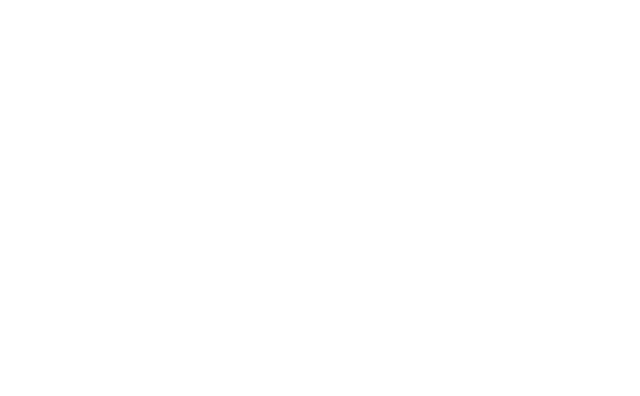
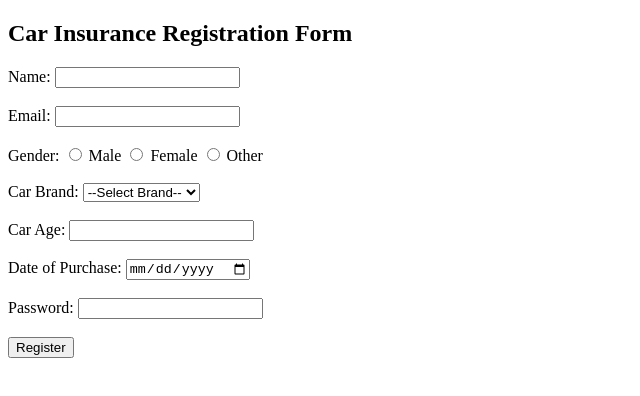
Before and after one commit to acciojob/car-insurance-form-VaishDataGeek, a website: page main.html in a window 1280 px wide. Shown: the whole page, without its empty margins (0-640 px from the left). Drawn offline with Linux system fonts and the light colour scheme.

Commit message:
created a submission

```diff
--- a/main.html
+++ b/main.html
@@ -4,10 +4,59 @@
 
 <head>
 	<link rel="stylesheet" href="styles.css">
+	  <title>Car Insurance Registration Form</title>
 </head>
 
 <body>
 	<!-- the entire body must be written by student -->
+	<h2>Car Insurance Registration Form</h2>
+  <form method="post">
+
+    <!-- Name -->
+    <label for="name">Name:</label>
+    <input type="text" id="name" name="name" required><br><br>
+
+    <!-- Email -->
+    <label for="email">Email:</label>
+    <input type="email" id="email" name="email" required><br><br>
+
+    <!-- Gender -->
+    <label>Gender:</label>
+    <input type="radio" id="male" name="gender" value="Male" required>
+    <label for="male">Male</label>
+
+    <input type="radio" id="female" name="gender" value="Female" required>
+    <label for="female">Female</label>
+
+    <input type="radio" id="other" name="gender" value="Other" required>
+    <label for="other">Other</label><br><br>
+
+    <!-- Car Brands -->
+    <label for="cars">Car Brand:</label>
+    <select id="cars" name="cars">
+      <option value="">--Select Brand--</option>
+      <option value="BMW">BMW</option>
+      <option value="Audi">Audi</option>
+      <option value="Mercedez">Mercedez</option>
+    </select><br><br>
+
+    <!-- Car Age -->
+    <label for="carage">Car Age:</label>
+    <input type="number" id="carage" name="carage" required><br><br>
+
+    <!-- Date of Purchase -->
+    <label for="dop">Date of Purchase:</label>
+    <input type="date" id="dop" name="dop" required><br><br>
+
+    <!-- Password -->
+    <label for="password">Password:</label>
+    <input type="password" id="password" name="password" required><br><br>
+
+    <!-- Submit Button -->
+    <button type="submit">Register</button>
+
+  </form>
+</body>
     <script type="text/javascript" src="./script.js">
 </script>
 
```
